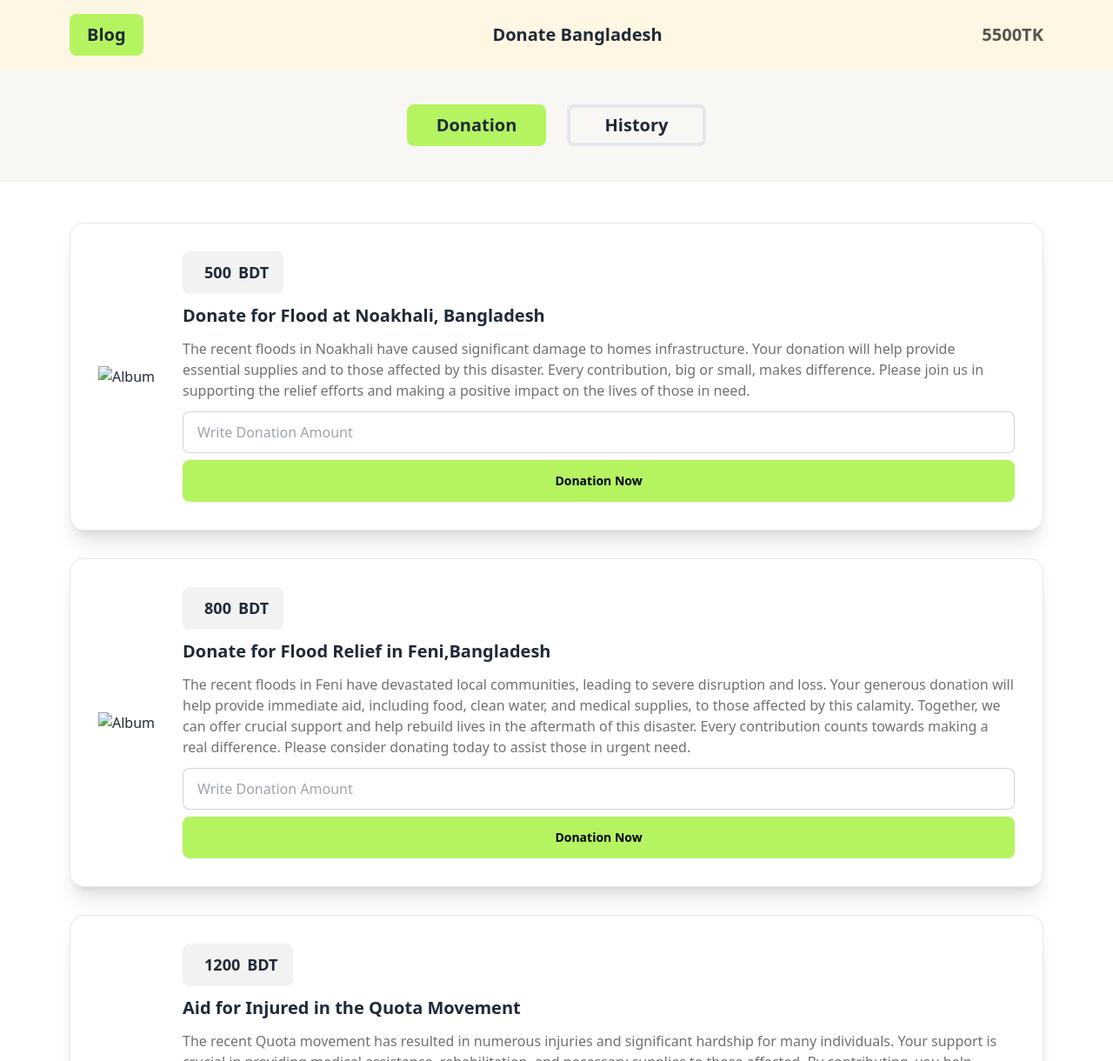
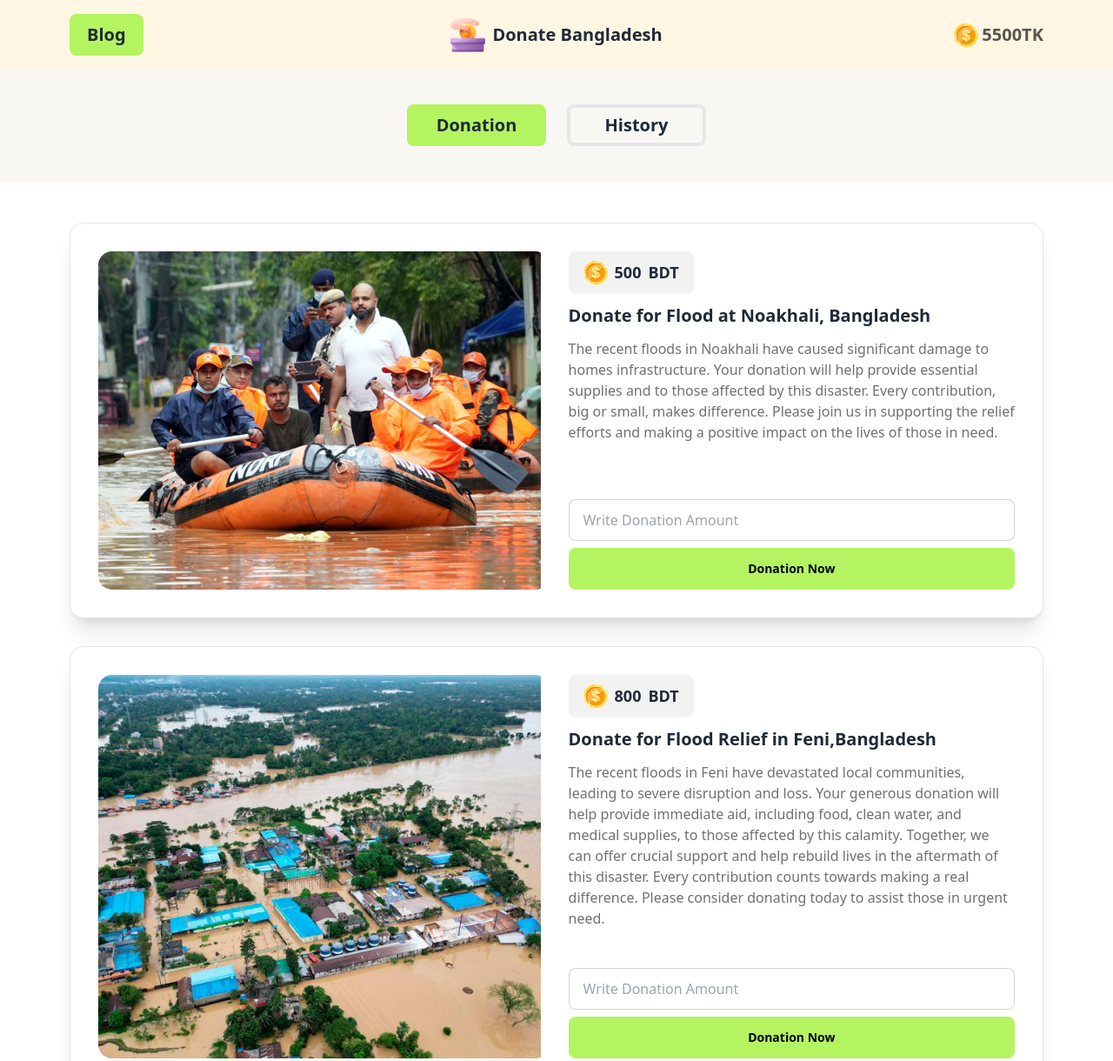
Before and after one commit to arfanur04/m29a5-donate-bangladesh, a plain HTML site: page index.html in a window 1280 px wide. Shown: the top 1220 px of the page at 87% size. Drawn offline with nearby package versions, Linux system fonts and the light colour scheme; the site is published under a folder, as on GitHub Pages, so addresses that start at the root find nothing.

Commit message:
update index.html

```diff
--- a/index.html
+++ b/index.html
@@ -86,7 +86,7 @@
 									class="text-lg font-semibold border-none lg:text-xl btn btn-ghost"
 								>
 									<img
-										src="/assets/logo.png"
+										src="./assets/logo.png"
 										class="w-10"
 										alt=""
 									/>
@@ -97,7 +97,7 @@
 					</div>
 					<div class="navbar-end">
 						<img
-							src="/assets/coin.png"
+							src="./assets/coin.png"
 							class="mr-1"
 							alt=""
 						/>
@@ -136,14 +136,14 @@
 					<figure>
 						<img
 							class="w-full lg:w-auto"
-							src="/assets/noakhali.png"
+							src="./assets/noakhali.png"
 							alt="Album"
 						/>
 					</figure>
 					<div class="p-0 space-y-1 lg:w-1/2 card-body">
 						<button class="text-lg font-bold w-fit btn">
 							<img
-								src="/assets/coin.png"
+								src="./assets/coin.png"
 								alt=""
 							/>
 							<span id="balance-noakhali">500</span>
@@ -185,14 +185,14 @@
 					<figure>
 						<img
 							class="w-full lg:w-auto"
-							src="/assets/feni.png"
+							src="./assets/feni.png"
 							alt="Album"
 						/>
 					</figure>
 					<div class="p-0 space-y-1 lg:w-1/2 card-body">
 						<button class="text-lg font-bold w-fit btn">
 							<img
-								src="/assets/coin.png"
+								src="./assets/coin.png"
 								alt=""
 							/>
 							<span id="balance-feni">800</span>
@@ -236,14 +236,14 @@
 					<figure>
 						<img
 							class="w-full lg:w-auto"
-							src="/assets/quota-protest.png"
+							src="./assets/quota-protest.png"
 							alt="Album"
 						/>
 					</figure>
 					<div class="p-0 space-y-1 lg:w-1/2 card-body">
 						<button class="text-lg font-bold w-fit btn">
 							<img
-								src="/assets/coin.png"
+								src="./assets/coin.png"
 								alt=""
 							/>
 							<span id="balance-quota">1200</span>
@@ -299,7 +299,7 @@
 						<h1 class="text-3xl font-bold">Congrats!</h1>
 						<figure class="flex items-center justify-center pt-4">
 							<img
-								src="/assets/coin.png"
+								src="./assets/coin.png"
 								alt=""
 							/>
 						</figure>
@@ -318,7 +318,7 @@
 		<footer class="bg-[#F9F7F3] py-20 mt-2"></footer>
 
 		<!--: script -->
-		<script src="/js/utilities.js"></script>
-		<script src="/js/index.js"></script>
+		<script src="./js/utilities.js"></script>
+		<script src="./js/index.js"></script>
 	</body>
 </html>
```
